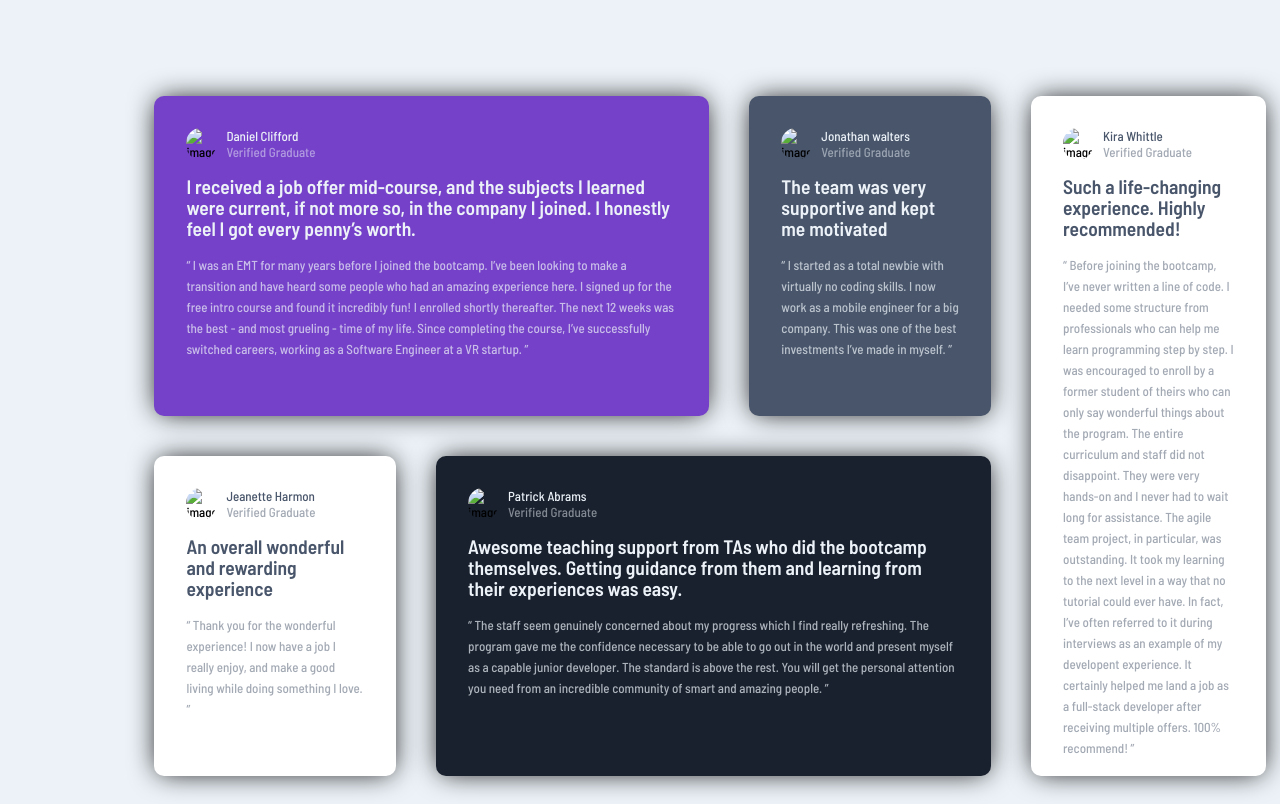
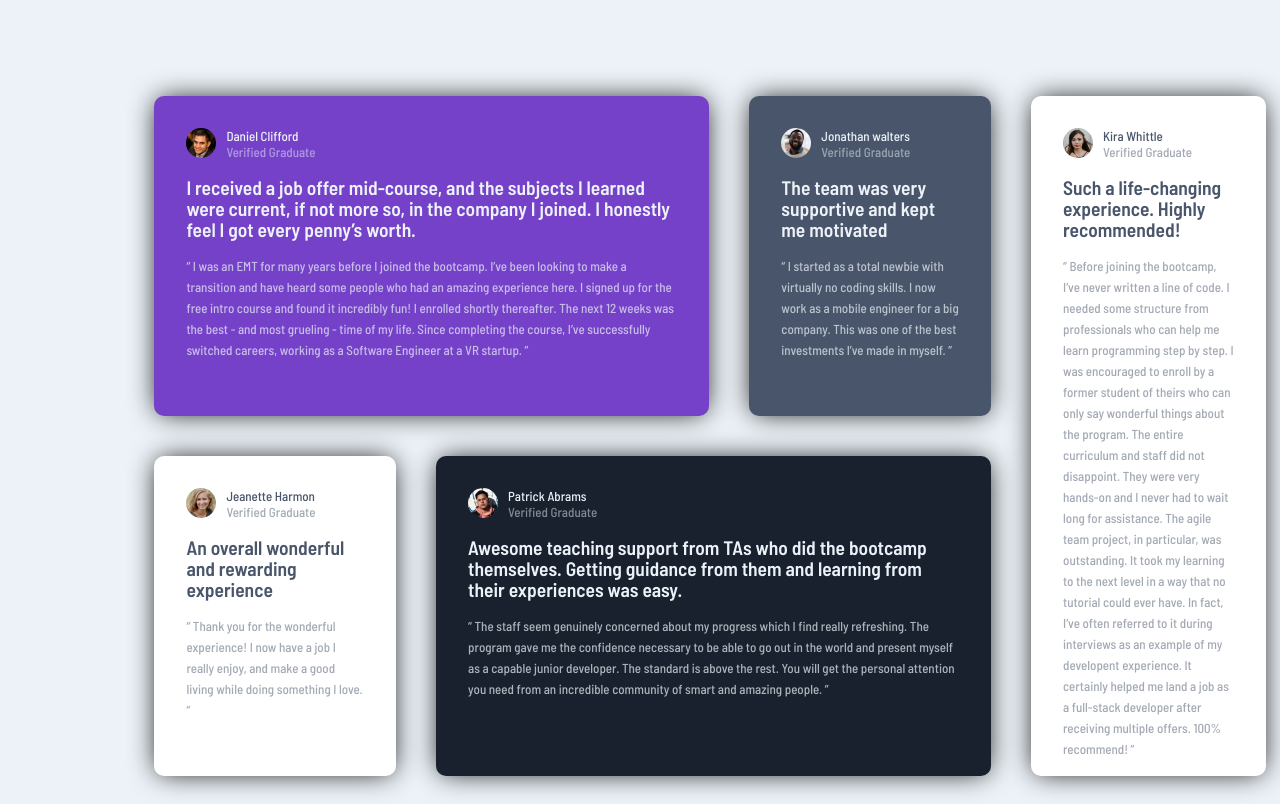
Before and after one commit to f3styler10/TestimonialsCard, a plain HTML site: page index.html in a window 1280 px wide. Drawn offline with Linux system fonts and the light colour scheme.

Commit message:
Update index.html

```diff
--- a/index.html
+++ b/index.html
@@ -24,7 +24,7 @@
 
     <div id="img-name">
   <div>
-   <img src="images/image-daniel.jpg" alt="image">
+   <img src="image-daniel.jpg" alt="image">
   </div>
 
   <div id="name-prof">
@@ -49,7 +49,7 @@
 
     <div id="img-name">
       <div>
-       <img src="images/image-jonathan.jpg" alt="image">
+       <img src="image-jonathan.jpg" alt="image">
       </div>
 
       <div id="name-prof">
@@ -72,7 +72,7 @@
 
      <div id="img-name">
       <div>
-       <img src="images/image-jeanette.jpg" alt="image">
+       <img src="image-jeanette.jpg" alt="image">
       </div>
 
       <div id="name-prof">
@@ -96,7 +96,7 @@
 
     <div id="img-name">
       <div>
-       <img src="images/image-patrick.jpg" alt="image">
+       <img src="image-patrick.jpg" alt="image">
       </div>
 
       <div id="name-prof">
@@ -125,7 +125,7 @@
 
     <div id="img-name">
       <div>
-       <img src="images/image-kira.jpg" alt="image">
+       <img src="image-kira.jpg" alt="image">
       </div>
 
       <div id="name-prof">
```
